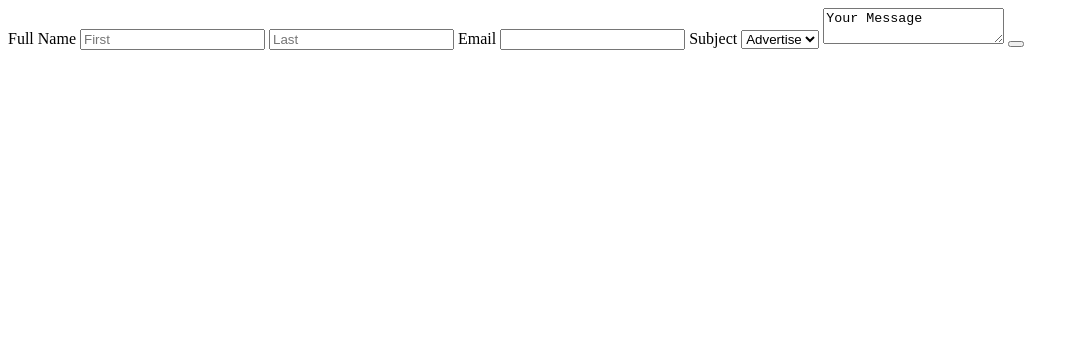
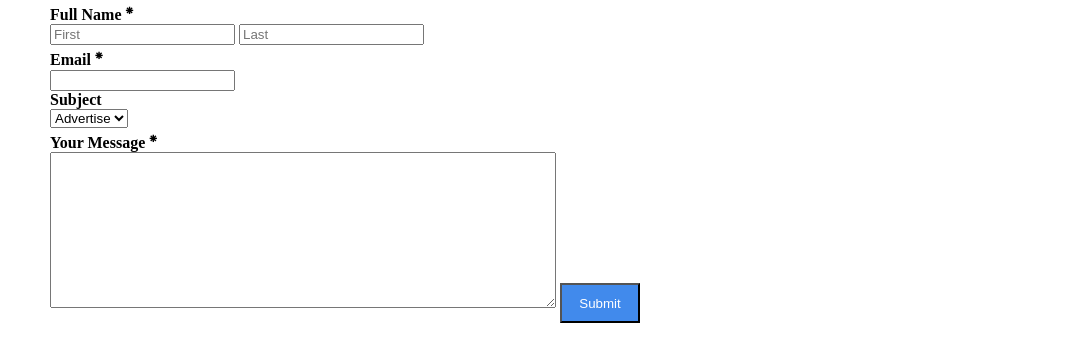
Before and after one commit to Salwasalwa/exo_formulaires, a plain HTML site: page index.html in a window 1280 px wide. Shown: the whole page, without its empty margins (0-1079 px from the left). Drawn offline with Linux system fonts and the light colour scheme.

Commit message:
ajout css

```diff
--- a/css/style.css
+++ b/css/style.css
@@ -0,0 +1,23 @@
+body {
+    margin: auto;
+}
+form {
+    width: 700px;
+    margin-left: 50px;
+}
+label {
+    display: block;
+    font-weight: bold;
+}
+textarea {
+    width: 500px;
+    height: 150px;
+}
+
+button {
+    display: inline-block;
+    background-color: rgb(65, 138, 236);
+    color: white;
+    height: 40px;
+    width: 80px;
+}
--- a/index.html
+++ b/index.html
@@ -3,24 +3,25 @@
 
 <head>
     <meta charset="utf-8">
-    <title>Titre de la page</title>
+    <title>Formulaires</title>
     <link rel="stylesheet" href="./css/style.css">
 </head>
 
 <body>
     <form>
-        <label for="name">Full Name</label>
-        <input type="text" name="first"  placeholder="First" />
-        <input type="text" name="last" placeholder="Last" />
+        <label for="name">Full Name <sup>&#8277;</sup></label>
+        <input required type="text" name="first"  placeholder="First" />
+        <input required type="text" name="last" placeholder="Last" />
 
-        <label for="email">Email</label>
-        <input type="email" name="email" id="email" />
+        <label for="email">Email <sup>&#8277;</sup></label>
+        <input required type="email" name="email" id="email" />
         <label for="subject">Subject</label>
         <select name="" value="">
             <option>Advertise</option>
         </select>
-        <textarea name="message">Your Message</textarea>
-        <button type="submit" name="submit" value="Submit"></button>
+        <label for="message">Your Message <sup>&#8277;</sup></label>
+        <textarea required name="message"></textarea>
+        <button type="submit" name="submit">Submit</button>
     </form>
 </body>
 
```
